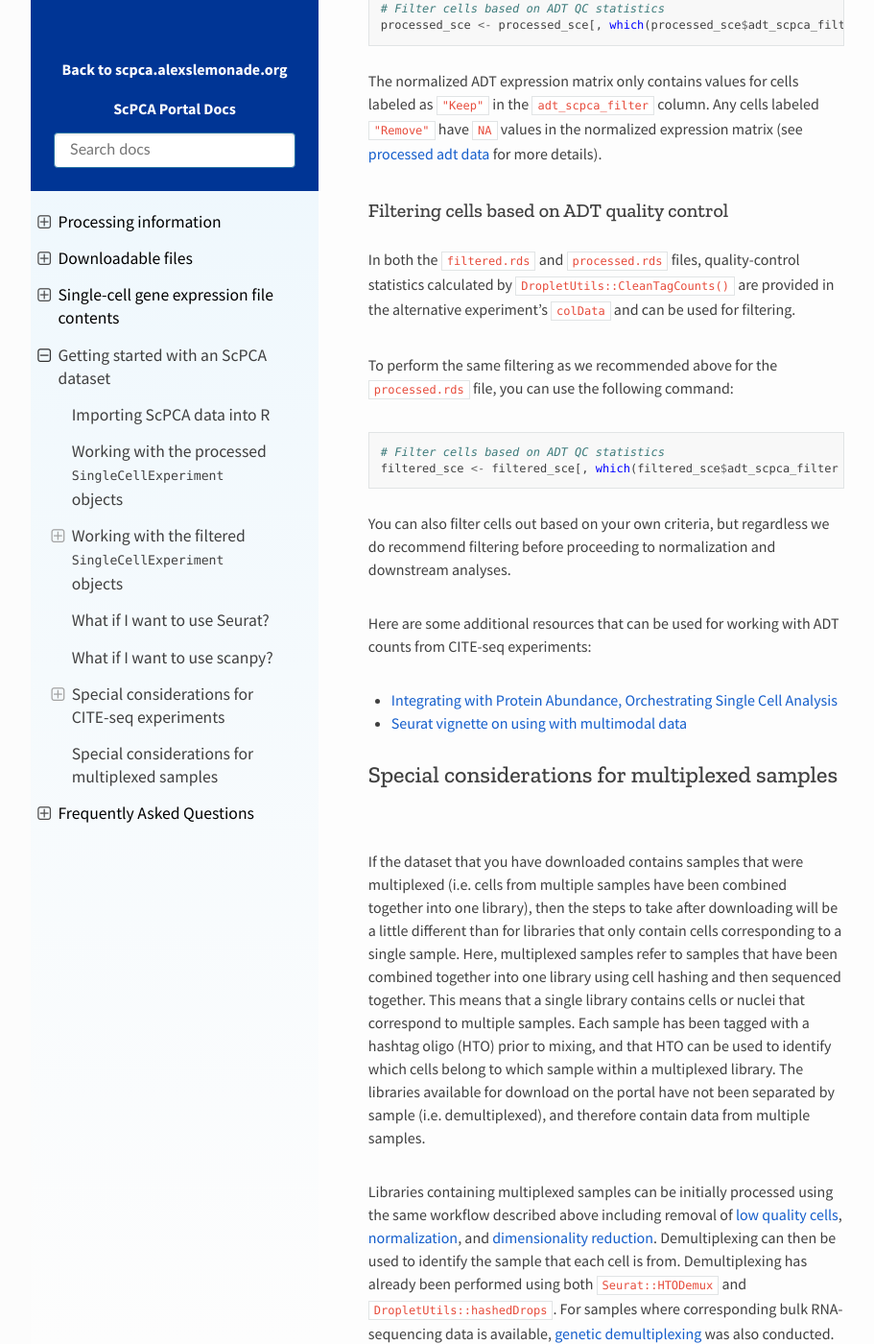
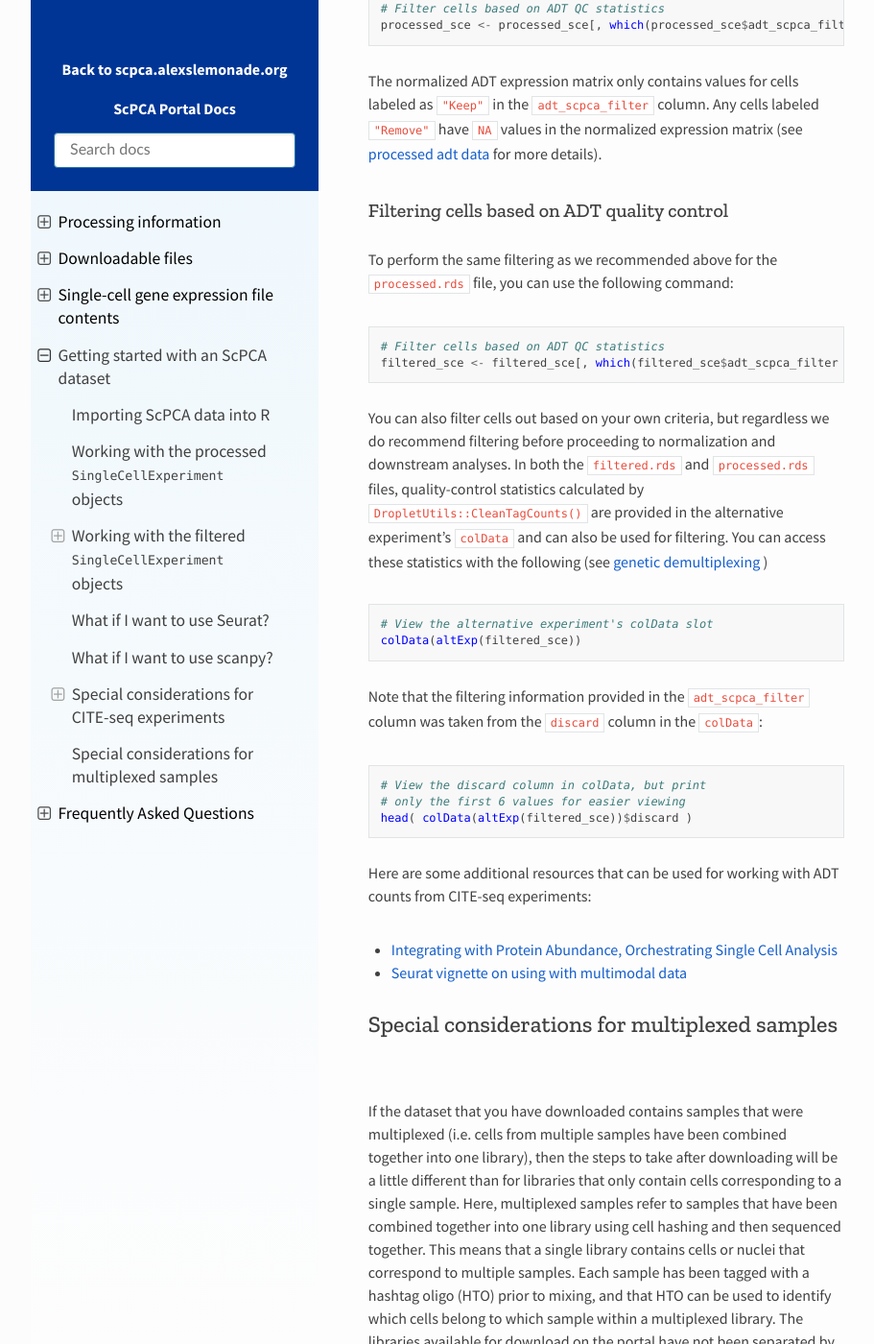
Before and after one commit to DongzeHE/scpca-docs, a Sphinx documentation site: the page built from docs/getting_started.md, in a window 1280 px wide and 1400 px high, scrolled down 8426 px. Shown: the whole window at 96% size, without its empty margins (158-1069 px from the left). Built offline with Sphinx 7.4.7 and the Read the Docs theme 2.0.0, drawn with Linux system fonts in a browser that asks for light colours.

Commit message:
swap some text, WIP

````diff
--- a/docs/getting_started.md
+++ b/docs/getting_started.md
@@ -268,6 +266,21 @@
 ```
 
 You can also filter cells out based on your own criteria, but regardless we do recommend filtering before proceeding to normalization and downstream analyses.
+In both the `filtered.rds` and `processed.rds` files, quality-control statistics calculated by [`DropletUtils::CleanTagCounts()`](https://rdrr.io/github/MarioniLab/DropletUtils/man/cleanTagCounts.html) are provided in the alternative experiment's `colData` and can also be used for filtering.
+You can access these statistics with the following (see {ref}`genetic demultiplexing <processing_information:Genetic demultiplexing>` )
+
+```r
+# View the alternative experiment's colData slot
+colData(altExp(filtered_sce))
+```
+
+Note that the filtering information provided in the `adt_scpca_filter` column was taken from the `discard` column in the `colData`:
+
+```r
+# View the discard column in colData, but print
+# only the first 6 values for easier viewing
+head( colData(altExp(filtered_sce))$discard )
+```
 
 
 Here are some additional resources that can be used for working with ADT counts from CITE-seq experiments:
````
Also changed, not shown: other parts of docs/getting_started.md (+0 -2 lines).
